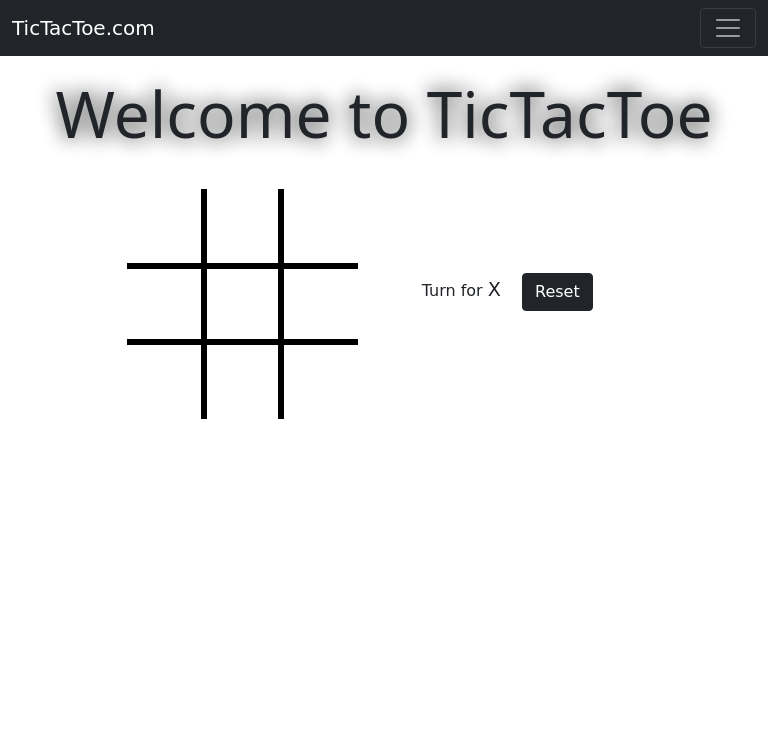
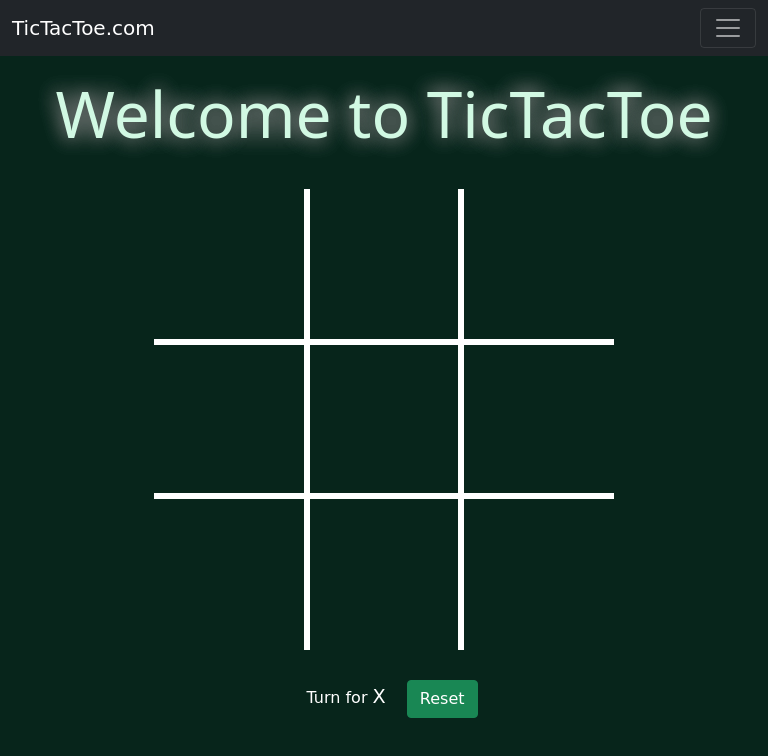
Before and after one commit to sayan2002-github/TicTacToe, a plain HTML site: page index.html in a window 768 px wide. Drawn offline with nearby package versions, Linux system fonts and the light colour scheme; a web font is replaced by a local one.

Commit message:
Last commit

```diff
--- a/index.html
+++ b/index.html
@@ -55,7 +55,7 @@
         <div class="info-container mx-5">
             <div>
                 <span class="info mx-3">Turn for <big>X</big> </span>
-                <button type="button" class="btn btn-dark" id="reset">Reset</button>
+                <button type="button" class="btn btn-success" id="reset">Reset</button>
             </div>
             <div class="img-container"><img src="./excited.gif" alt=""></div>
         </div>
--- a/style.css
+++ b/style.css
@@ -10,7 +10,12 @@ nav{
     color: white;
 }
 
+body{
+    background-color: rgb(7, 37, 27);
+}
+
 h1{
+    color: rgb(209, 249, 227);
     margin-top: 20px;
     margin-bottom: 36px;
     font-size: 4rem;
@@ -36,7 +41,7 @@ h1{
 }
 
 .box{
-    border: 3px solid black;
+    border: 3px solid white;
     display: flex;
     justify-content: center;
     align-items: center;
@@ -45,11 +50,12 @@ h1{
 
 .box span{
     font-size: 8rem;
+    color: white;
 }
 
 .box:hover{
     cursor: pointer;
-    background-color: rgb(235, 250, 245);
+    background-color: rgb(91, 155, 134);
 }
 
 .img-container img{
@@ -63,6 +69,7 @@ h1{
     justify-content: center;
     font-family: 'Prosto One', cursive;
     align-items: center;
+    color: white;
 }
 
 .brdt-0{
@@ -82,12 +89,13 @@ h1{
 }
 
 .line{
-    background-color: red;
+    background-color: #ff3737;
     position: absolute;
     width: 0vw;
-    height: 4px;
+    height: 5px;
     transition: width 1s ease-in;
     z-index: 100;
+    border-radius: 10px;
 }
 
 #alertSwitch{
@@ -115,3 +123,25 @@ h1{
         height: 5px;
     }
 }
+
+@media screen and (max-width : 1000px) and (min-width : 501px) {
+    h1{
+        font-size: 4rem;
+    }
+    .game-container{
+        flex-wrap: wrap;
+    }
+    .info-container{
+        margin-top: 30px;
+    }
+    .main-box{
+        grid-template-rows: repeat(3, 20vw);
+        grid-template-columns: repeat(3, 20vw);
+    }
+    .box span{
+        font-size: 7rem;
+    }
+    .line{
+        height: 5px;
+    }
+}
```
Also changed, not shown: script.js (+2 -27 lines).
